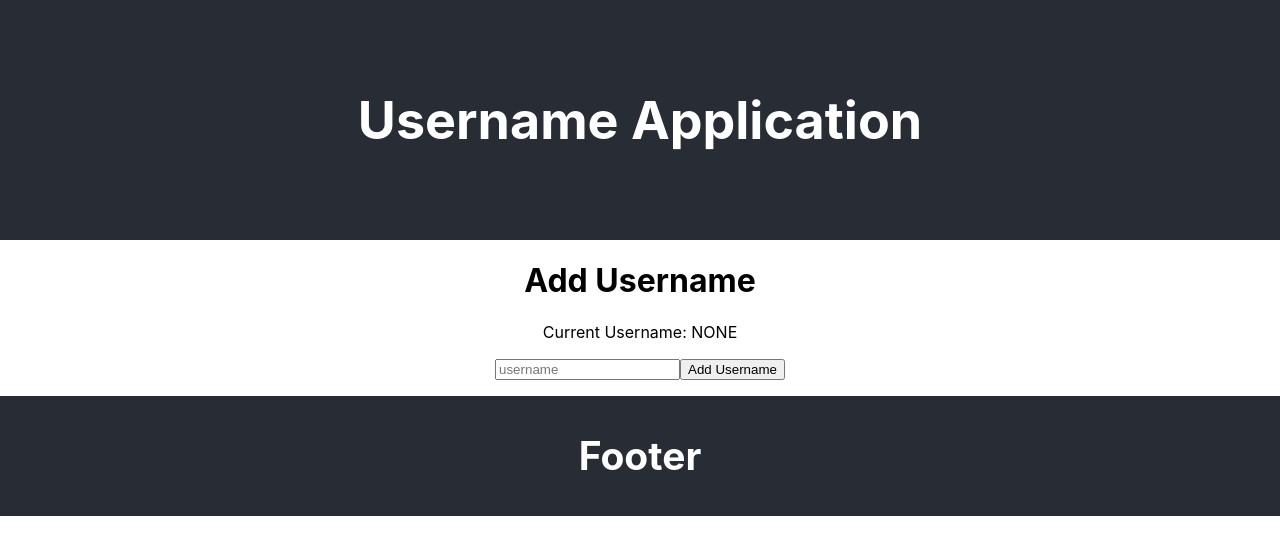
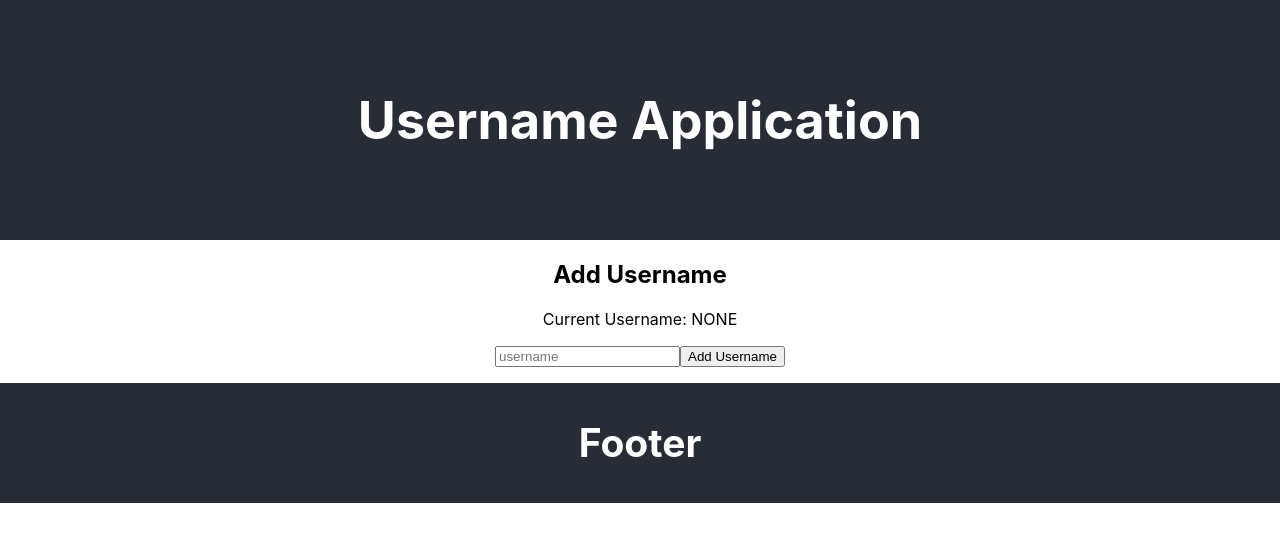
Before and after one commit to karabayse/react-dev-app, a React (Create React App) app in the folder my-app/: page / in a window 1280 px wide. Shown: the top 554 px of the page. Built offline with nearby package versions, Linux system fonts and the light colour scheme.

Commit message:
minor JSX tweak

```diff
--- a/my-app/src/components/Body/Body.js
+++ b/my-app/src/components/Body/Body.js
@@ -55,7 +55,7 @@ class Body extends Component {
     ); // end map
     return(
       <div>
-        <h1>Add Username</h1>
+        <h2>Add Username</h2>
         <p>Current Username: {this.state.currentUsername}</p>
         <input type="text" placeholder="username" id="usernameIn"
           onChange={this.checkForDupe}>
```
